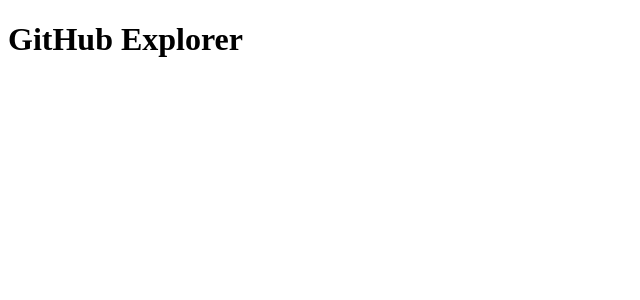
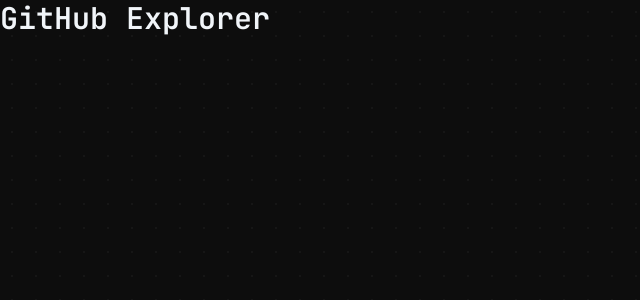
Before and after one commit to shalini31102/github-explorer, a React (Vite) app in the folder client/: page / in a window 1280 px wide. Shown: the top 300 px of the page, without its empty margins (0-640 px from the left). Built offline with nearby package versions, Linux system fonts and the light colour scheme.

Commit message:
style: add global CSS design tokens and base styles

```diff
--- a/client/package.json
+++ b/client/package.json
@@ -11,6 +11,7 @@
   },
   "dependencies": {
     "axios": "^1.17.0",
+    "framer-motion": "^12.40.0",
     "react": "^19.2.6",
     "react-dom": "^19.2.6",
     "react-loading-skeleton": "^3.5.0"
--- a/client/src/index.css
+++ b/client/src/index.css
@@ -0,0 +1,203 @@
+/* ============================================================
+   index.css
+
+   Global styles and CSS custom properties (design tokens).
+
+   WHY CSS variables?
+   - Change a color in ONE place, updates everywhere
+   - Components reference tokens by name, not raw hex values
+   - Easy to maintain and scale
+   - Named tokens communicate PURPOSE (--color-primary)
+     not just value (#6366f1)
+   ============================================================ */
+
+/* ─── IMPORT FONTS ─────────────────────────────────────────── */
+
+@import url('https://fonts.googleapis.com/css2?family=JetBrains+Mono:wght@300;400;500;600;700&family=Inter:wght@300;400;500;600&display=swap');
+
+/* ─── DESIGN TOKENS ─────────────────────────────────────────── */
+
+:root {
+  /* --- Colors: Background --- */
+  --color-bg-base:         #0d0d0d;  /* page background */
+  --color-bg-surface:      #111111;  /* slightly lighter surface */
+  --color-bg-elevated:     #1a1a1a;  /* hover states, elevated elements */
+
+  /* --- Colors: Glass Effect --- */
+  --color-glass-bg:        rgba(255, 255, 255, 0.04);
+  --color-glass-bg-hover:  rgba(255, 255, 255, 0.07);
+  --color-glass-border:    rgba(255, 255, 255, 0.08);
+  --color-glass-border-hover: rgba(99, 102, 241, 0.35);
+
+  /* --- Colors: Brand --- */
+  --color-primary:         #6366f1;  /* indigo — main actions */
+  --color-primary-hover:   #4f46e5;  /* darker indigo on hover */
+  --color-primary-muted:   rgba(99, 102, 241, 0.15); /* subtle bg tint */
+  --color-accent:          #22d3ee;  /* cyan — highlights, language dots */
+  --color-accent-muted:    rgba(34, 211, 238, 0.15);
+
+  /* --- Colors: Text --- */
+  --color-text-primary:    #f1f5f9;  /* near white — headings, important */
+  --color-text-secondary:  #94a3b8;  /* muted slate — body, descriptions */
+  --color-text-muted:      #475569;  /* very muted — timestamps, labels */
+
+  /* --- Colors: Semantic --- */
+  --color-error:           #f87171;  /* soft red */
+  --color-error-muted:     rgba(248, 113, 113, 0.15);
+  --color-success:         #34d399;  /* emerald */
+  --color-warning:         #fbbf24;  /* amber */
+
+  /* --- Colors: Border --- */
+  --color-border:          rgba(255, 255, 255, 0.06);
+  --color-border-strong:   rgba(255, 255, 255, 0.12);
+
+  /* --- Typography: Font Families --- */
+  --font-mono:   'JetBrains Mono', 'Fira Code', monospace;
+  --font-sans:   'Inter', -apple-system, BlinkMacSystemFont, sans-serif;
+
+  /* --- Typography: Scale (Major Third — 1.250 ratio) --- */
+  --text-xs:     11px;
+  --text-sm:     13px;
+  --text-base:   15px;
+  --text-lg:     18px;
+  --text-xl:     22px;
+  --text-2xl:    28px;
+  --text-3xl:    36px;
+  --text-4xl:    48px;
+
+  /* --- Typography: Line Heights --- */
+  --leading-tight:   1.2;
+  --leading-snug:    1.375;
+  --leading-normal:  1.5;
+  --leading-relaxed: 1.625;
+
+  /* --- Spacing: 8pt Grid System --- */
+  --space-1:   4px;
+  --space-2:   8px;
+  --space-3:   12px;
+  --space-4:   16px;
+  --space-5:   20px;
+  --space-6:   24px;
+  --space-8:   32px;
+  --space-10:  40px;
+  --space-12:  48px;
+  --space-16:  64px;
+  --space-20:  80px;
+  --space-24:  96px;
+
+  /* --- Border Radius --- */
+  --radius-sm:   6px;
+  --radius-md:   10px;
+  --radius-lg:   14px;
+  --radius-xl:   20px;
+  --radius-full: 9999px;
+
+  /* --- Shadows --- */
+  --shadow-sm:  0 1px 3px rgba(0, 0, 0, 0.4);
+  --shadow-md:  0 4px 16px rgba(0, 0, 0, 0.4);
+  --shadow-lg:  0 8px 32px rgba(0, 0, 0, 0.5);
+  --shadow-glow: 0 0 24px rgba(99, 102, 241, 0.15);
+
+  /* --- Transitions --- */
+  --transition-fast:   150ms ease;
+  --transition-base:   200ms ease;
+  --transition-slow:   300ms ease;
+
+  /* --- Layout --- */
+  --max-width:         1100px;
+  --navbar-height:     60px;
+}
+
+/* ─── RESET & BASE ──────────────────────────────────────────── */
+
+*,
+*::before,
+*::after {
+  box-sizing: border-box;
+  margin: 0;
+  padding: 0;
+}
+
+html {
+  font-size: 16px;
+  -webkit-font-smoothing: antialiased;
+  -moz-osx-font-smoothing: grayscale;
+  text-rendering: optimizeLegibility;
+}
+
+body {
+  font-family: var(--font-sans);
+  font-size: var(--text-base);
+  line-height: var(--leading-normal);
+  color: var(--color-text-primary);
+  background-color: var(--color-bg-base);
+  min-height: 100vh;
+
+  /* Subtle dot grid background — technical aesthetic */
+  background-image: radial-gradient(
+    circle,
+    rgba(255, 255, 255, 0.04) 1px,
+    transparent 1px
+  );
+  background-size: 24px 24px;
+}
+
+/* ─── TYPOGRAPHY UTILITIES ──────────────────────────────────── */
+
+h1, h2, h3, h4, h5, h6 {
+  font-family: var(--font-mono);
+  font-weight: 600;
+  line-height: var(--leading-tight);
+  color: var(--color-text-primary);
+}
+
+p {
+  color: var(--color-text-secondary);
+  line-height: var(--leading-relaxed);
+}
+
+a {
+  color: var(--color-primary);
+  text-decoration: none;
+  transition: color var(--transition-fast);
+}
+
+a:hover {
+  color: var(--color-primary-hover);
+}
+
+/* ─── SCROLLBAR ─────────────────────────────────────────────── */
+
+/* Custom scrollbar — keeps the dark aesthetic */
+::-webkit-scrollbar {
+  width: 6px;
+}
+
+::-webkit-scrollbar-track {
+  background: var(--color-bg-base);
+}
+
+::-webkit-scrollbar-thumb {
+  background: var(--color-border-strong);
+  border-radius: var(--radius-full);
+}
+
+::-webkit-scrollbar-thumb:hover {
+  background: var(--color-text-muted);
+}
+
+/* ─── SELECTION ─────────────────────────────────────────────── */
+
+::selection {
+  background: var(--color-primary-muted);
+  color: var(--color-text-primary);
+}
+
+/* ─── FOCUS ─────────────────────────────────────────────────── */
+
+/* Accessible focus ring on keyboard navigation */
+:focus-visible {
+  outline: 2px solid var(--color-primary);
+  outline-offset: 3px;
+  border-radius: var(--radius-sm);
+}
```
Also changed, not shown: 1 other file (tests, documents, lock files or other folders).
